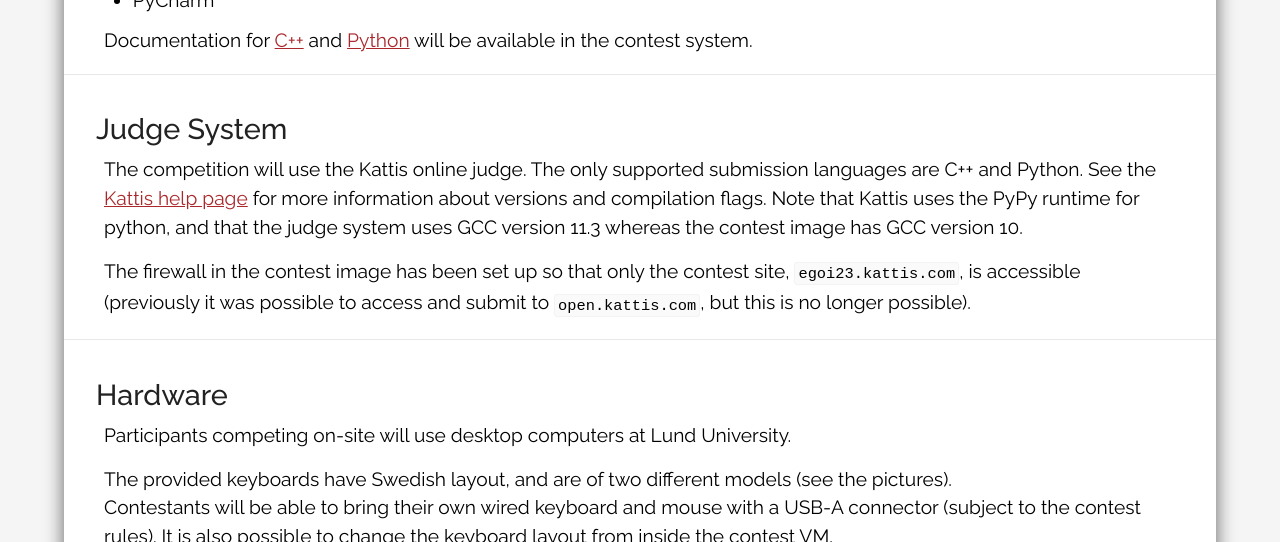
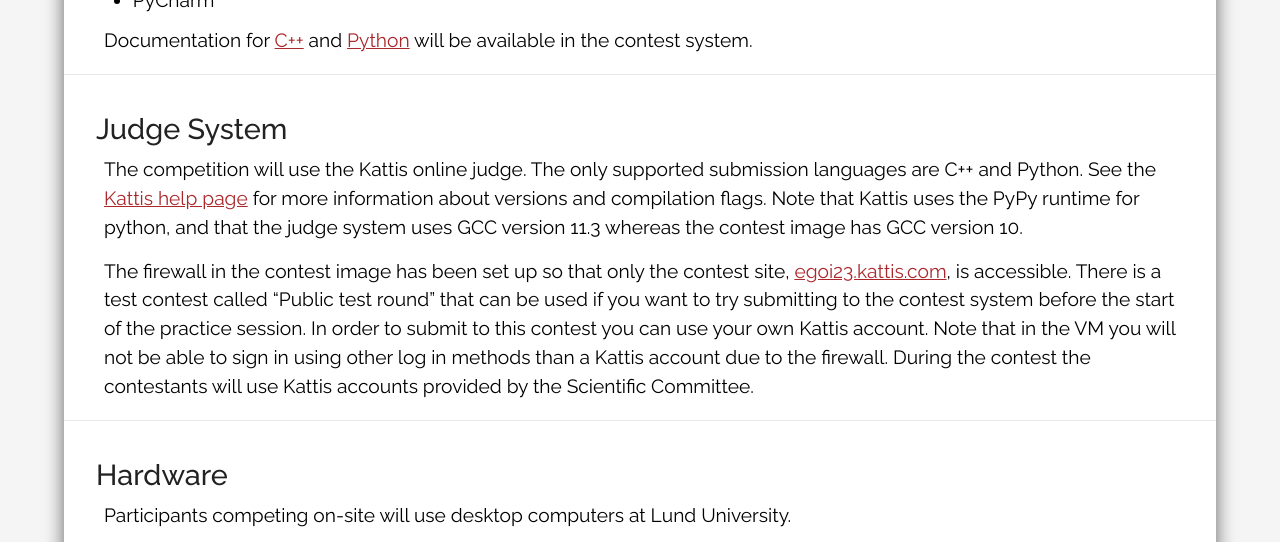
Before and after one commit to Kodsport/egoi23.se, a Jekyll site: the page built from competition/tech-info.md, in a window 1280 px wide and 900 px high, scrolled down 1133 px, cut to the strip 0-542 px from the top of the window. Built offline with Jekyll 4.4.1, drawn with Linux system fonts in a browser that asks for light colours.

Commit message:
added instructions about public test round

```diff
--- a/competition/tech-info.md
+++ b/competition/tech-info.md
@@ -63,7 +63,7 @@
 ## Judge System
 The competition will use the Kattis online judge. The only supported submission languages are C++ and Python. See the <a href="https://open.kattis.com/help" target="_blank">Kattis help page</a> for more information about versions and compilation flags. Note that Kattis uses the PyPy runtime for python, and that the judge system uses GCC version 11.3 whereas the contest image has GCC version 10.
 
-The firewall in the contest image has been set up so that only the contest site, `egoi23.kattis.com`, is accessible (previously it was possible to access and submit to `open.kattis.com`, but this is no longer possible).
+The firewall in the contest image has been set up so that only the contest site, <a href="https://egoi23.kattis.com" target="_blank">egoi23.kattis.com</a>, is accessible. There is a test contest called "Public test round" that can be used if you want to try submitting to the contest system before the start of the practice session. In order to submit to this contest you can use your own Kattis account. Note that in the VM you will not be able to sign in using other log in methods than a Kattis account due to the firewall. During the contest the contestants will use Kattis accounts provided by the Scientific Committee.
 
 <div class="hr"></div>
 
```
